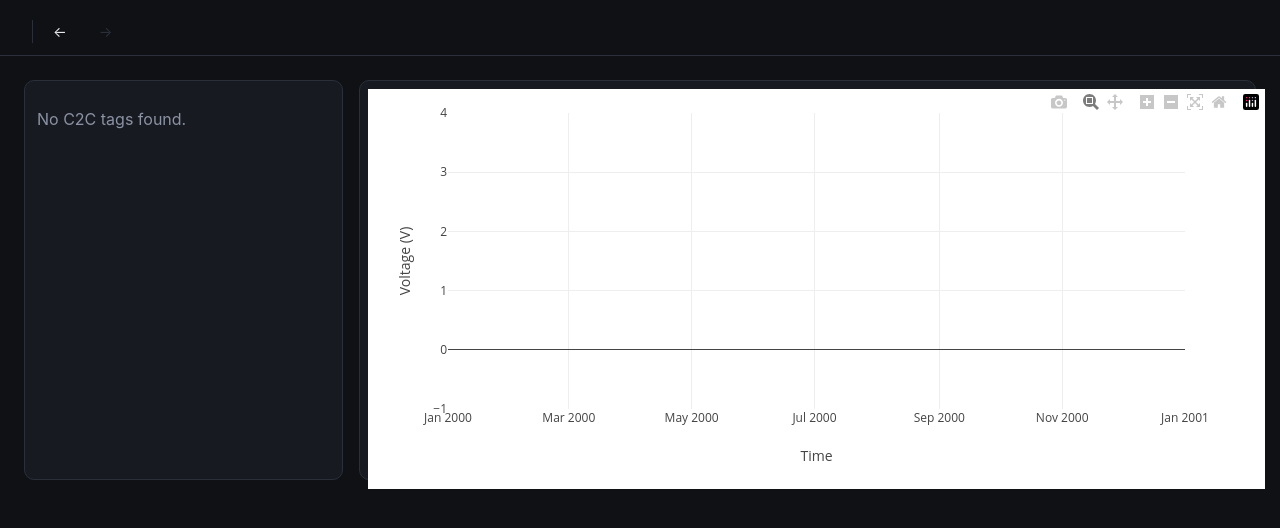
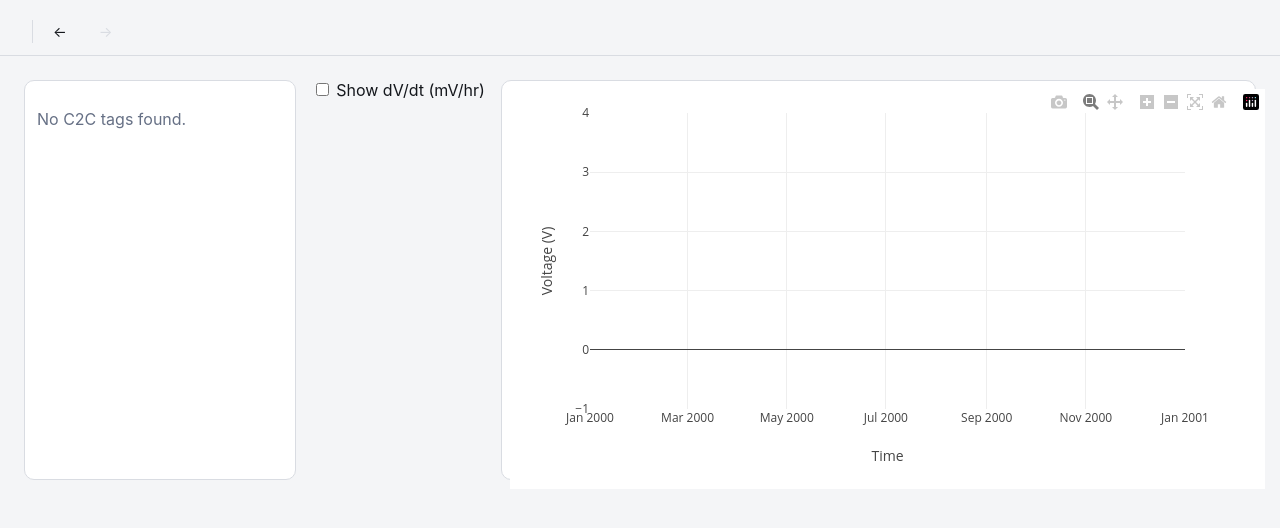
Before and after one commit to jananiacharya-dev/equatic_dashboard, a Flask app: template app/templates/voltage.html in a window 1280 px wide. Shown: the top 528 px of the page. Run offline with Flask 3, Linux system fonts and the light colour scheme; the template is opened without the code that fills it, so the values that code supplies are empty; some libraries are stand-ins or nearby versions.

Commit message:
add: dV/dt view for C2C toggle

```diff
--- a/app/static/style.css
+++ b/app/static/style.css
@@ -1,10 +1,10 @@
 :root {
-    --bg: #0f1115;
-    --surface: #171a21;
-    --border: #2a2f3a;
-    --text: #e6e8ec;
-    --muted: #8b92a3;
-    --accent: #4da3ff;
+    --bg: #f4f5f7;
+    --surface: #ffffff;
+    --border: #d9dce2;
+    --text: #14171c;
+    --muted: #667085;
+    --accent: #2563eb;
 }
 
 * {
@@ -295,4 +295,5 @@ main {
 #c2c-chart {
     flex: 3;
     min-width: 0;
+    height: 400px;
 }
--- a/app/templates/voltage.html
+++ b/app/templates/voltage.html
@@ -25,6 +25,10 @@
         {% endfor %}
     </aside>
 
+    <label class="mode-toggle">
+        <input type="checkbox" id="mode-toggle">
+        Show dV/dt (mV/hr)
+    </label>
     <div id="c2c-chart" class="chart"></div>
 </div>
 
@@ -33,6 +37,7 @@
     var currentOffset = {{ current_offset | tojson }};
     var chartRange = {{ chart_range | tojson }};
     var colors = ["#4da3ff", "#ff6b6b", "#6bffb8", "#ffd166", "#c792ea", "#7ee787", "#ff9f43", "#54a0ff"];
+    var derivativeMode = false;
 
     var chartLayout = {
         xaxis: {title: "Time", type: "date", range: chartRange},
@@ -41,14 +46,63 @@
         legend: {orientation: "h"}
     };
 
-    Plotly.newPlot("c2c-chart", [], chartLayout);
+    function buildLayout() {
+        var layout = Object.assign({}, chartLayout);
+        if (derivativeMode) {
+            layout.yaxis = {title: "dV/dt (mV/hr)"};
+            layout.shapes = [{
+                type: "line", xref: "paper", x0: 0, x1: 1,
+                yref: "y", y0: 0, y1: 0,
+                line: {color: "#888", width: 1, dash: "dot"}
+            }];
+        } else {
+            layout.yaxis = {title: "Voltage (V)"};
+            layout.shapes = [];
+        }
+        return layout;
+    }
+
+    function estimateBucketMs(x, y) {
+        var deltas = [];
+        for (var i = 0; i < x.length - 1; i++) {
+            if (y[i] === null || y[i + 1] === null) continue;
+            deltas.push(Date.parse(x[i + 1]) - Date.parse(x[i]));
+        }
+        if (deltas.length < 2) return null;
+        deltas.sort(function (a, b) { return a - b; });
+        var mid = Math.floor(deltas.length / 2);
+        return deltas.length % 2 === 0 ? (deltas[mid - 1] + deltas[mid]) / 2 : deltas[mid];
+    }
+
+    function computeDerivative(s) {
+        var bucketMs = estimateBucketMs(s.x, s.y);
+        var maxGapMs = bucketMs === null ? Infinity : bucketMs * 3;
+        var midX = [];
+        var derivY = [];
+        for (var i = 0; i < s.x.length - 1; i++) {
+            var t1 = Date.parse(s.x[i]);
+            var t2 = Date.parse(s.x[i + 1]);
+            var y1 = s.y[i];
+            var y2 = s.y[i + 1];
+            midX.push(new Date((t1 + t2) / 2).toISOString());
+            if (y1 === null || y2 === null || (t2 - t1) > maxGapMs) {
+                derivY.push(null);
+            } else {
+                var hours = (t2 - t1) / 3600000;
+                derivY.push((y2 - y1) / hours * 1000);
+            }
+        }
+        return {x: midX, y: derivY};
+    }
+
+    Plotly.newPlot("c2c-chart", [], buildLayout());
 
     function redrawChart() {
         var tagIds = Array.from(document.querySelectorAll(".c2c-cell input:checked"))
             .map(function (el) { return el.value; });
 
         if (tagIds.length === 0) {
-            Plotly.react("c2c-chart", [], chartLayout);
+            Plotly.react("c2c-chart", [], buildLayout());
             return;
         }
 
@@ -61,18 +115,24 @@
             .then(function (resp) { return resp.json(); })
             .then(function (data) {
                 var traces = data.series.map(function (s, i) {
+                    var plotted = derivativeMode ? computeDerivative(s) : {x: s.x, y: s.y};
                     return {
-                        x: s.x,
-                        y: s.y,
+                        x: plotted.x,
+                        y: plotted.y,
                         type: "scatter",
                         mode: "lines",
                         name: s.stack_group + " / " + s.stack_id + " / C" + String(s.cell_number).padStart(2, "0"),
-                        line: {color: colors[i % colors.length]}
+                        line: {color: colors[i % colors.length], width: 1}
                     };
                 });
-                Plotly.react("c2c-chart", traces, chartLayout);
+                Plotly.react("c2c-chart", traces, buildLayout());
             });
     }
+
+    document.getElementById("mode-toggle").addEventListener("change", function () {
+        derivativeMode = this.checked;
+        redrawChart();
+    });
 
     document.querySelectorAll(".c2c-cell input").forEach(function (el) {
         el.addEventListener("change", redrawChart);
--- a/requirements.txt
+++ b/requirements.txt
@@ -4,5 +4,5 @@ python-dotenv==1.0.1
 SQLAlchemy==2.0.32
 psycopg2-binary==2.9.12
 pandas==2.3.3
-numpy==2.3.5
+numpy==2.0.2
 plotly==5.23.0
```
Also changed, not shown: package-lock.json (added).
